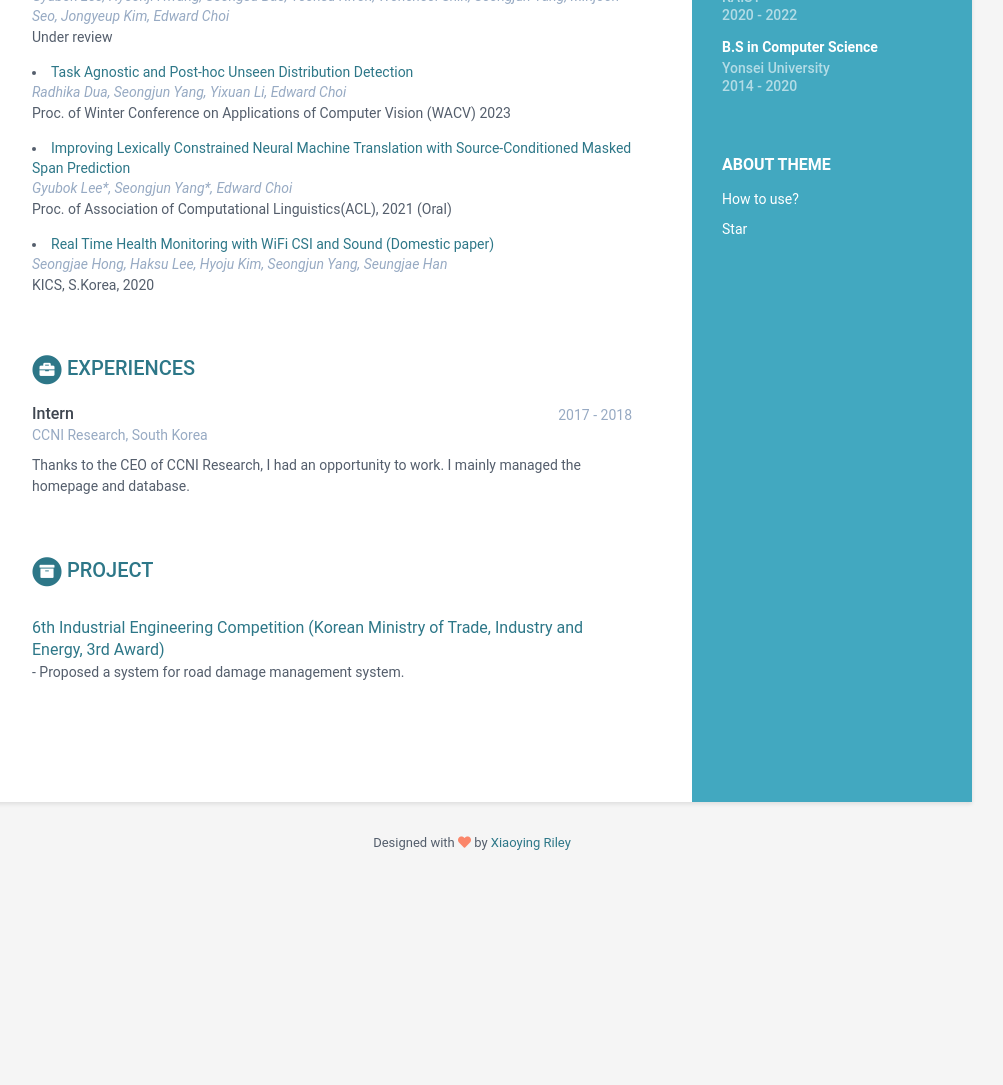
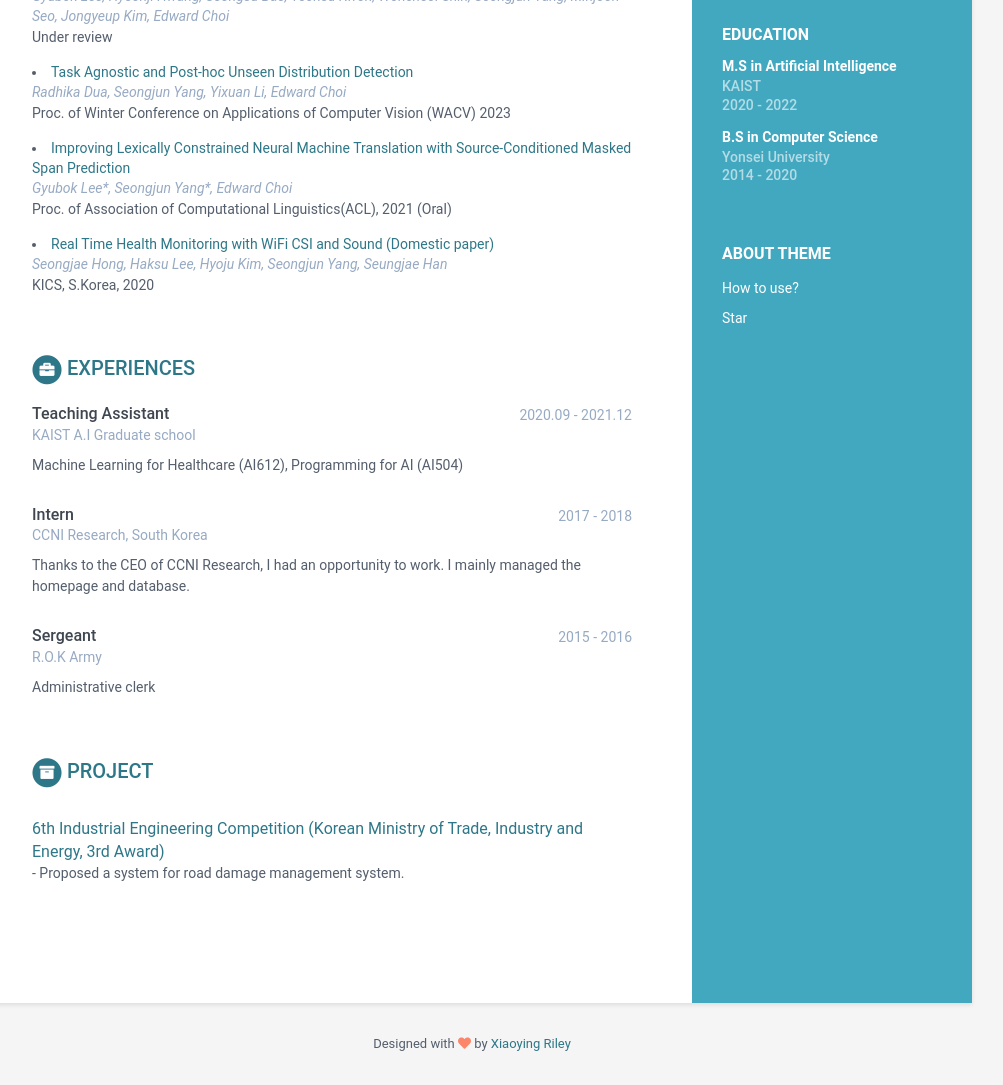
Before and after one commit to wns823/wns823.github.io, a Jekyll site: the page built from index.html, in a window 1280 px wide, cut to the strip 401-1486 px from the top of the page. Shown: the whole strip, without its empty margins (168-1171 px from the left). Built offline with Jekyll 4.4.1, drawn with Linux system fonts in a browser that asks for light colours; before the commit the page ends 1285 px from its top, so only the background shows below that.

Commit message:
2022 09 07 sixth

```diff
--- a/_data/data.yml
+++ b/_data/data.yml
@@ -69,11 +69,24 @@ education:
       time: 2014 - 2020
 
 experiences:
+    - role: Teaching Assistant
+      time: 2020.09 - 2021.12
+      company: KAIST A.I Graduate school
+      details: |
+        Machine Learning for Healthcare (AI612), Programming for AI (AI504)
+
     - role: Intern
       time: 2017 - 2018
       company: CCNI Research, South Korea
       details: |
         Thanks to the CEO of CCNI Research, I had an opportunity to work. I mainly managed the homepage and database.
 
+    - role: Sergeant
+      time: 2015 - 2016
+      company: R.O.K Army
+      details: |
+        Administrative clerk
+
+
 footer: >
     Designed with <i class="fas fa-heart"></i> by <a href="http://themes.3rdwavemedia.com" target="_blank" rel="nofollow">Xiaoying Riley</a>
```
Also changed, not shown: assets/images/profile.png (renamed from assets/images/profile.jpg).
